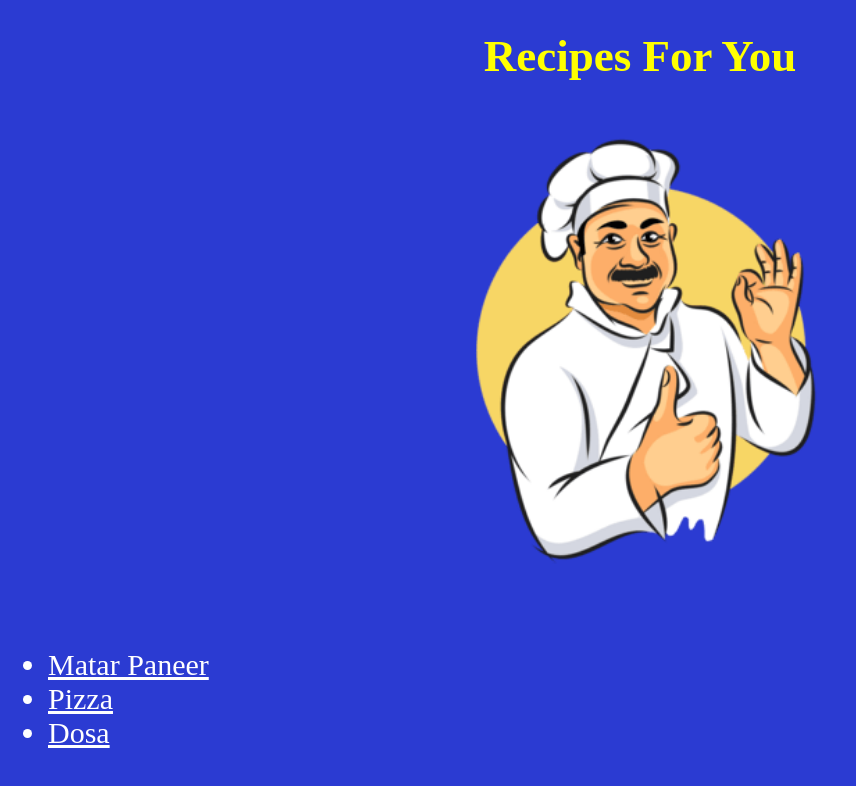
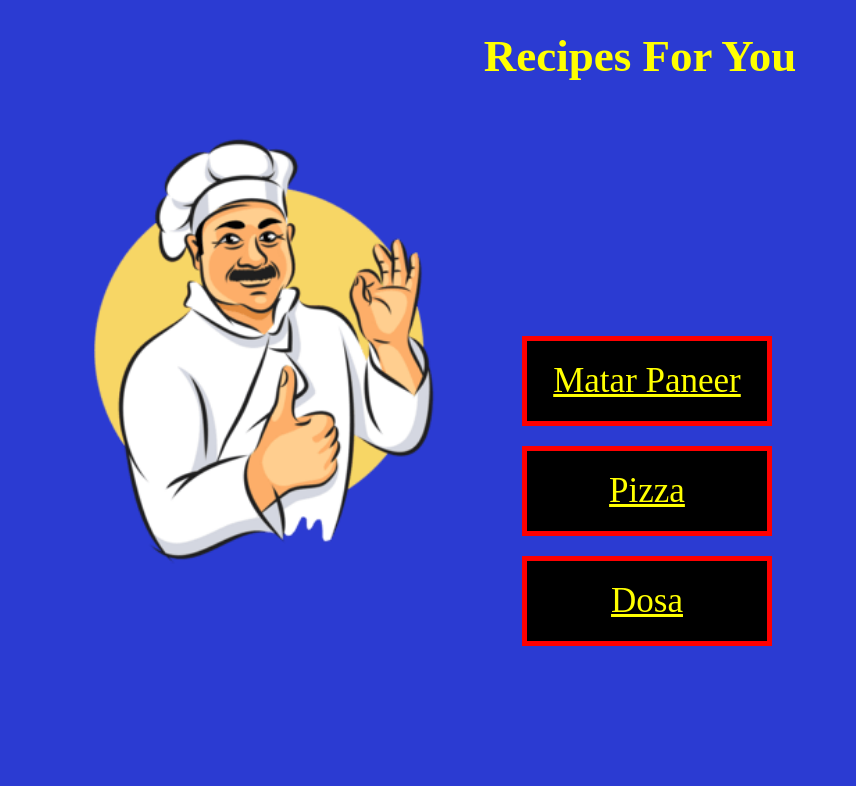
Before and after one commit to aryabenade/odin-recipes, a plain HTML site: page index.html in a window 1280 px wide. Shown: the whole page, without its empty margins (0-856 px from the left). Drawn offline with Linux system fonts and the light colour scheme.

Commit message:
Modify the homepage
Homepage is modified with css

```diff
--- a/index.html
+++ b/index.html
@@ -7,10 +7,8 @@
     </head>
     <body>
         <h1 class="head"> Recipes For You </h1>
-        <div class="link page">
-        <img class="link page" src="./images/chef.png" alt="chef" height="500">
-        </div>
-        <ul class="link">
+        <img src="./images/chef.png" alt="chef" height="500">
+        <ul>
             <li><a class="link"  href="./recipes/MatarPaneer.html" target="_self"> Matar Paneer </a></li>
             <li><a class="link" href="./recipes/Pizza.html" target="_self">Pizza</a></li>
             <li><a class="link" href="./recipes/Dosa.html" target="_self">Dosa</a></li>
--- a/style.css
+++ b/style.css
@@ -6,6 +6,7 @@
 
 *{
     background-color: rgb(43, 59, 210);
+    box-sizing: border-box;
 }
 
 .text{
@@ -14,11 +15,21 @@
 }
 
 .link{
-    color:white;
-    font-size: 30px;
+    color:yellow;
+    font-size: 35px;
+    display: inline-block;
+    padding: 20px 20px;
+    margin: 10px 10px;
+    background-color: black;
+    border: 5px solid red;
+    width: 250px;
 }
 
-.link.page{
+ul{
+    display: inline-block;
+    list-style-type: none;
+    width: 10px;
+    padding: 0px;
     text-align: center;
-    font-size: 25px;
+    margin: auto;
 }
```
